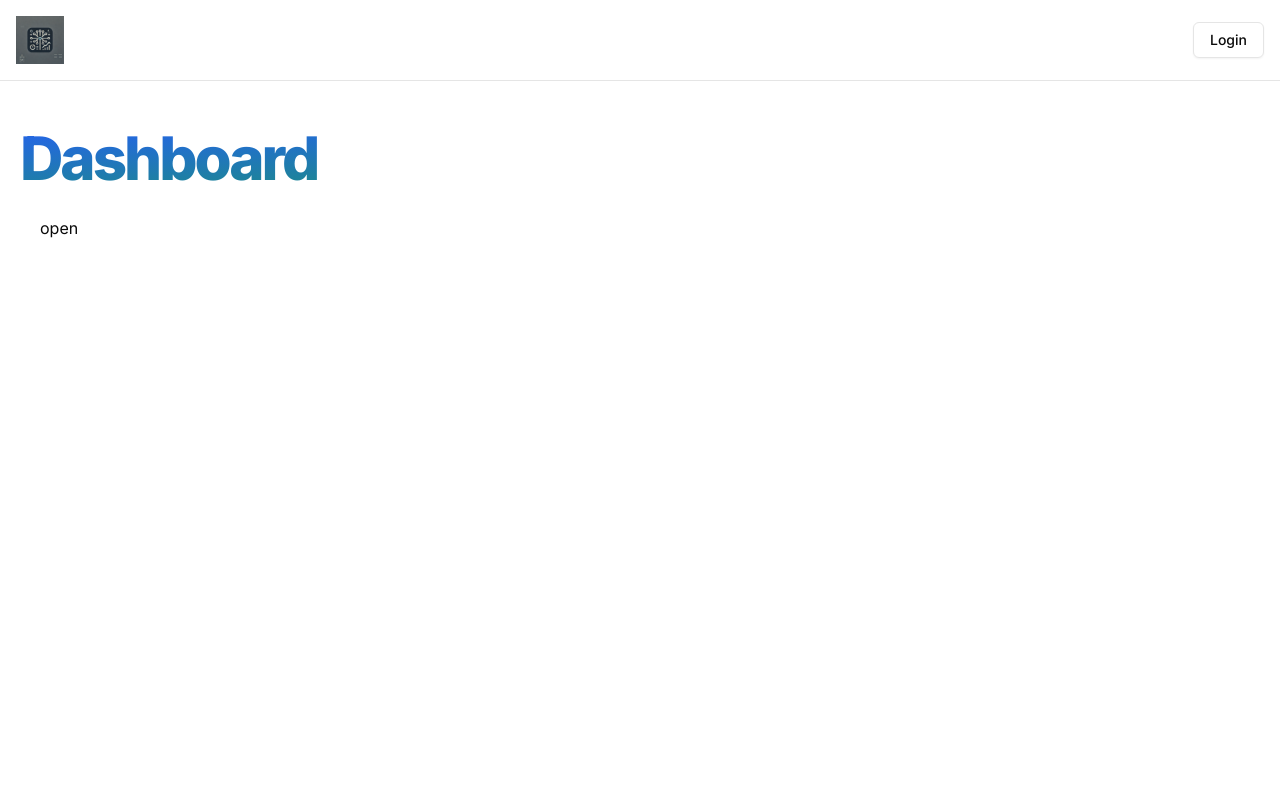
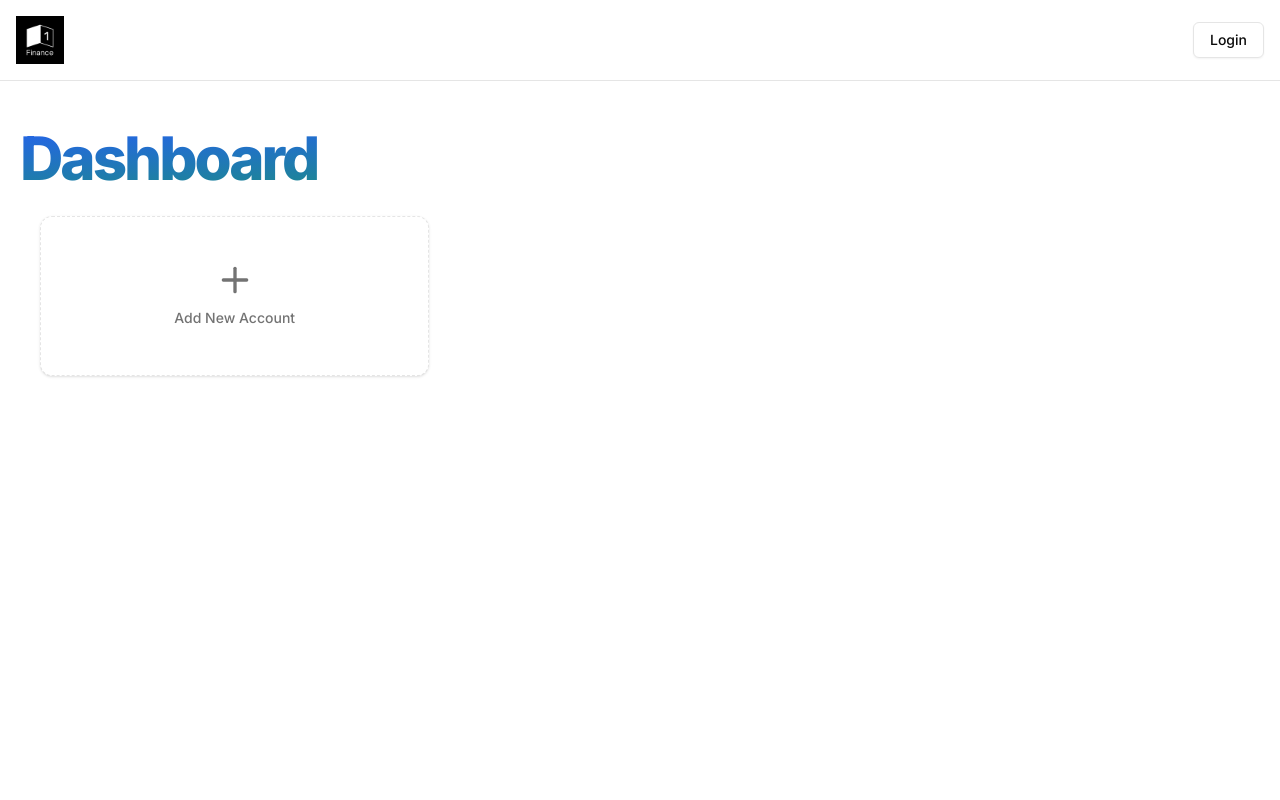
Before and after one commit to seetaramoruganti/ai-finance-app, a Next.js app: page /dashboard in a window 1280 px wide. Shown: the top 800 px of the page. Built offline with nearby package versions, Linux system fonts and the light colour scheme; no server answers.

Commit message:
added create accounts form schema

```diff
--- a/app/(main)/dashboard/page.jsx
+++ b/app/(main)/dashboard/page.jsx
@@ -1,4 +1,6 @@
 import CreateAccountDrawer from "@/components/create-account-drawer";
+import { Card, CardContent } from "@/components/ui/card";
+import { Plus } from "lucide-react";
 import React from "react";
 
 const DashboardPage = () => {
@@ -9,8 +11,15 @@
       {/* OverView  */}
 
       {/* Accounts Grid  */}
-      <div>
-        <CreateAccountDrawer>open</CreateAccountDrawer>
+      <div className="grid gap-4  md:grid-cols-2 lg:grid-cols-3">
+        <CreateAccountDrawer>
+          <Card className="h-40 w-70 hover:shadow-md transition-shadow cursor-pointer border-dashed">
+            <CardContent className="flex flex-col items-center justify-center text-muted-foreground h-full pt-5">
+              <Plus className="h-10 w-10 mb-2" />
+              <p className="text-sm font-medium">Add New Account</p>
+            </CardContent>
+          </Card>
+        </CreateAccountDrawer>
       </div>
     </div>
   );
--- /dev/null
+++ b/app/lib/schema.js
@@ -0,0 +1 @@
+export const accountSchema = z.object();
--- a/components/create-account-drawer.jsx
+++ b/components/create-account-drawer.jsx
@@ -7,7 +7,6 @@
   DrawerContent,
   DrawerHeader,
   DrawerTitle,
-  DrawerDescription,
 } from "./ui/drawer";
 import { Button } from "./ui/button";
 import { DrawerFooter, DrawerClose } from "./ui/drawer";
@@ -15,14 +14,15 @@
   const [open, setOpen] = useState(false);
   return (
     <div>
-      <Drawer>
-        <DrawerTrigger open={open} onClick={setOpen}>
-          {children}
-        </DrawerTrigger>
+      <Drawer open={open} onClick={setOpen}>
+        <DrawerTrigger asChild>{children}</DrawerTrigger>
         <DrawerContent>
           <DrawerHeader>
-            <DrawerTitle>Are you absolutely sure?</DrawerTitle>
+            <DrawerTitle>Create New Account</DrawerTitle>
           </DrawerHeader>
+          <div>
+            <form action=""></form>
+          </div>
         </DrawerContent>
       </Drawer>
     </div>
```
Also changed, not shown: public/logo.png, 1 other file (tests, documents, lock files or other folders).
